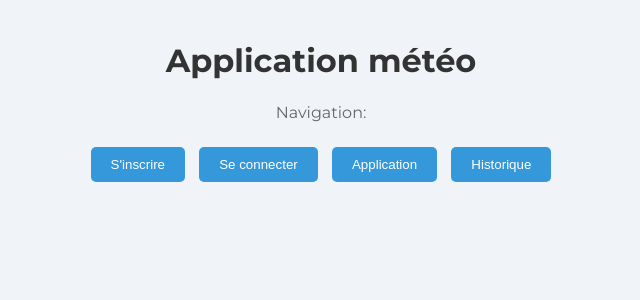
After one commit to maxencelupion/meteo_app, a Flask app: template templates/frontpage.html in a window 1280 px wide. The commit adds this page. Shown: the top 300 px of the page, without its empty margins (319-959 px from the left). Run offline with Flask 3, Linux system fonts and the light colour scheme; the template is opened without the code that fills it, so the values that code supplies are empty.

Commit message:
[ADD] New CSS and frontpage

```diff
--- a/app.py
+++ b/app.py
@@ -30,8 +30,11 @@ def verify_jwt(func):
             return 'Token invalide. Veuillez vous reconnecter.', 401
     return wrapper
 
+@app.route('/', methods=['GET'])
+def frontpage():
+    return render_template('frontpage.html')
 
-@app.route('/', methods=['GET', 'POST'])
+@app.route('/register', methods=['GET', 'POST'])
 def register():
     if request.method == 'POST':
         email = request.form.get('email')
--- a/docker-compose.yml
+++ b/docker-compose.yml
@@ -19,7 +19,7 @@ services:
       MYSQL_USER: example
       MYSQL_PASSWORD: example
     ports:
-      - "3306:3306"
+      - "3307:3306"
     command: --init-file /data/application/init.sql
     volumes:
       - ./db/init.sql:/data/application/init.sql
--- a/static/styles.css
+++ b/static/styles.css
@@ -1,28 +1,66 @@
 body {
-    font-family: Arial, sans-serif;
-    background-color: #f7f7f7;
-    color: #333;
+    font-family: 'Montserrat', sans-serif;
+    background-color: #f0f4f8; /* Une teinte douce de bleu-gris */
+    color: #444; /* Couleur de texte légèrement plus douce */
     margin: 0;
+    padding: 0;
+}
+
+.container {
+    max-width: 800px; /* Limiter la largeur du contenu pour une meilleure lisibilité */
+    margin: 0 auto; /* Centrer le contenu horizontalement */
     padding: 20px;
+    box-sizing: border-box; /* Inclure les paddings dans la largeur */
+    text-align: center;
 }
 
 h1 {
-    font-size: 24px;
-    margin-bottom: 10px;
+    font-size: 32px; /* Légèrement plus grand pour le titre principal */
+    margin-bottom: 20px;
+    color: #333; /* Couleur de texte légèrement plus foncée */
 }
 
 p {
-    font-size: 18px;
+    font-size: 16px; /* Légèrement plus petit pour le corps du texte */
     line-height: 1.6;
-}
-.container {
-    display: flex;
-    flex-direction: column;
-    align-items: center;
-    text-align: center;
+    color: #666; /* Couleur de texte plus douce */
 }
 
 img {
-    width: 300px;
+    max-width: 100%; /* Assurer que les images ne dépassent pas leur conteneur */
     height: auto;
 }
+
+/* Style pour la fenêtre de connexion (exemple) */
+.login-window {
+    background-color: rgba(255, 255, 255, 0.9); /* Fond blanc légèrement transparent */
+    padding: 20px;
+    border-radius: 10px;
+    box-shadow: 0px 0px 10px rgba(0, 0, 0, 0.1); /* Légère ombre */
+}
+
+/* Style pour les boutons (exemple) */
+.button {
+    padding: 10px 20px;
+    background-color: #3498db;
+    color: white;
+    border: none;
+    border-radius: 5px;
+    cursor: pointer;
+    transition: background-color 0.3s ease;
+}
+
+.button:hover {
+    background-color: #2980b9;
+}
+
+.bouton {
+    padding: 10px 20px;
+    background-color: #3498db;
+    color: white;
+    border: none;
+    border-radius: 5px;
+    cursor: pointer;
+    transition: background-color 0.3s ease;
+    margin: 5px;
+}
--- /dev/null
+++ b/templates/frontpage.html
@@ -0,0 +1,19 @@
+<!DOCTYPE html>
+<html lang="en">
+<head>
+    <meta charset="UTF-8">
+    <title>Page d'Accueil</title>
+    <link rel="stylesheet" href="../static/styles.css?v=1">
+    <link href="https://fonts.googleapis.com/css2?family=Montserrat:wght@300;400;500;600;700&display=swap" rel="stylesheet">
+</head>
+<body>
+    <div class="container">
+        <h1>Application météo</h1>
+        <p>Navigation:</p>
+        <button class="bouton" onclick="window.location.href='register'">S'inscrire</button>
+        <button class="bouton" onclick="window.location.href='login'">Se connecter</button>
+        <button class="bouton" onclick="window.location.href='weather'">Application</button>
+        <button class="bouton" onclick="window.location.href='history'">Historique</button>
+    </div>
+</body>
+</html>
```
Also changed, not shown: 1 other file.
